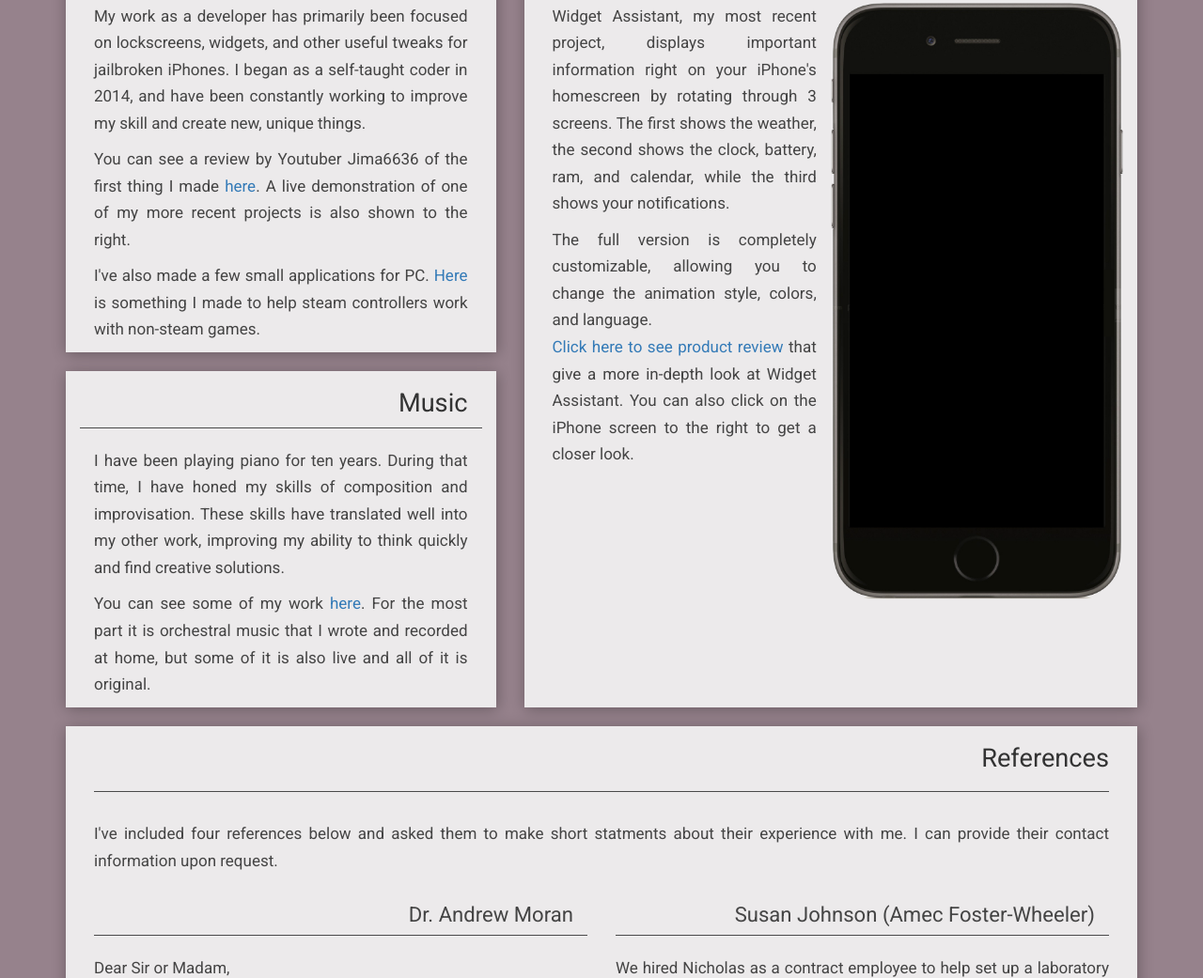
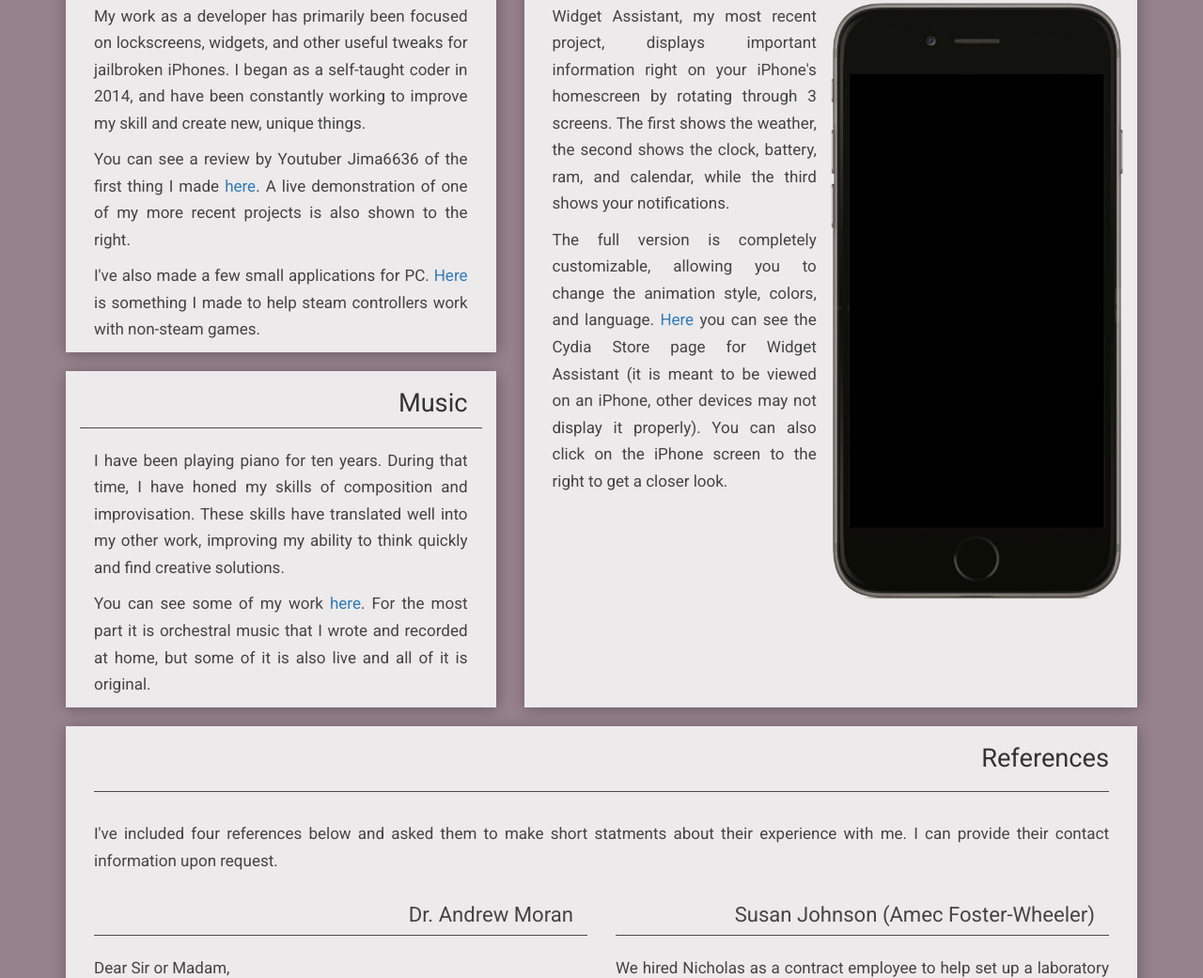
Before and after one commit to nicholasdwebb/chromviewData, a plain HTML site: page Portfolio/portfolio.html in a window 1280 px wide. Shown: the part 1245-2286 px from the top of the page at 94% size. Drawn offline with nearby package versions, Linux system fonts and the light colour scheme.

Commit message:
Add files via upload

```diff
--- a/Portfolio/portfolio.html
+++ b/Portfolio/portfolio.html
@@ -149,7 +149,7 @@
 					Widget Assistant, my most recent project, displays important information right on your iPhone's homescreen by rotating through 3 screens.
 					The first shows the weather, the second shows the clock, battery, ram, and calendar, while the third shows your notifications.
 					</p><p>
-					The full version is completely customizable, allowing you to change the animation style, colors, and language. <br><a href="https://www.youtube.com/watch?v=y4fSS9XjH3A&feature=youtu.be" target="_blank" role="button">Click here to see product review</a> that give a more in-depth look at Widget Assistant. You can also click on the iPhone screen <span id="below"></span> to get a closer look.
+					The full version is completely customizable, allowing you to change the animation style, colors, and language. <a href="http://cydia.saurik.com/package/com.macciti.widgetassistant/" target="_blank" role="button">Here</a> you can see the Cydia Store page for Widget Assistant (it is meant to be viewed on an iPhone, other devices may not display it properly). You can also click on the iPhone screen <span id="below"></span> to get a closer look.
 					</p>
 					<div id="buttonpanel">
 						<!-- <a class="btn btn-default" href="http://www.redmondpie.com/15-new-ios-9.3.3-jailbreak-tweaks-worth-trying-on-your-iphone-or-ipad" target="_blank" role="button">Review</a>
```
